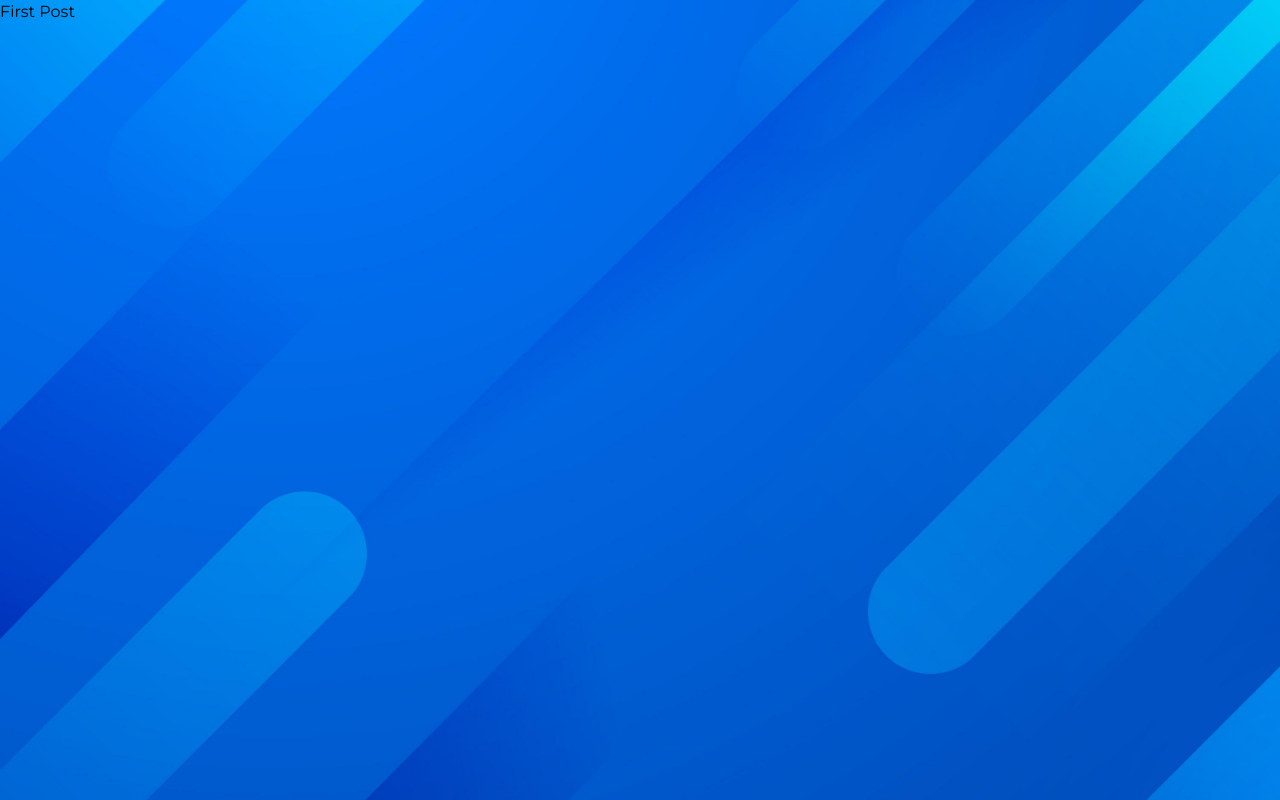
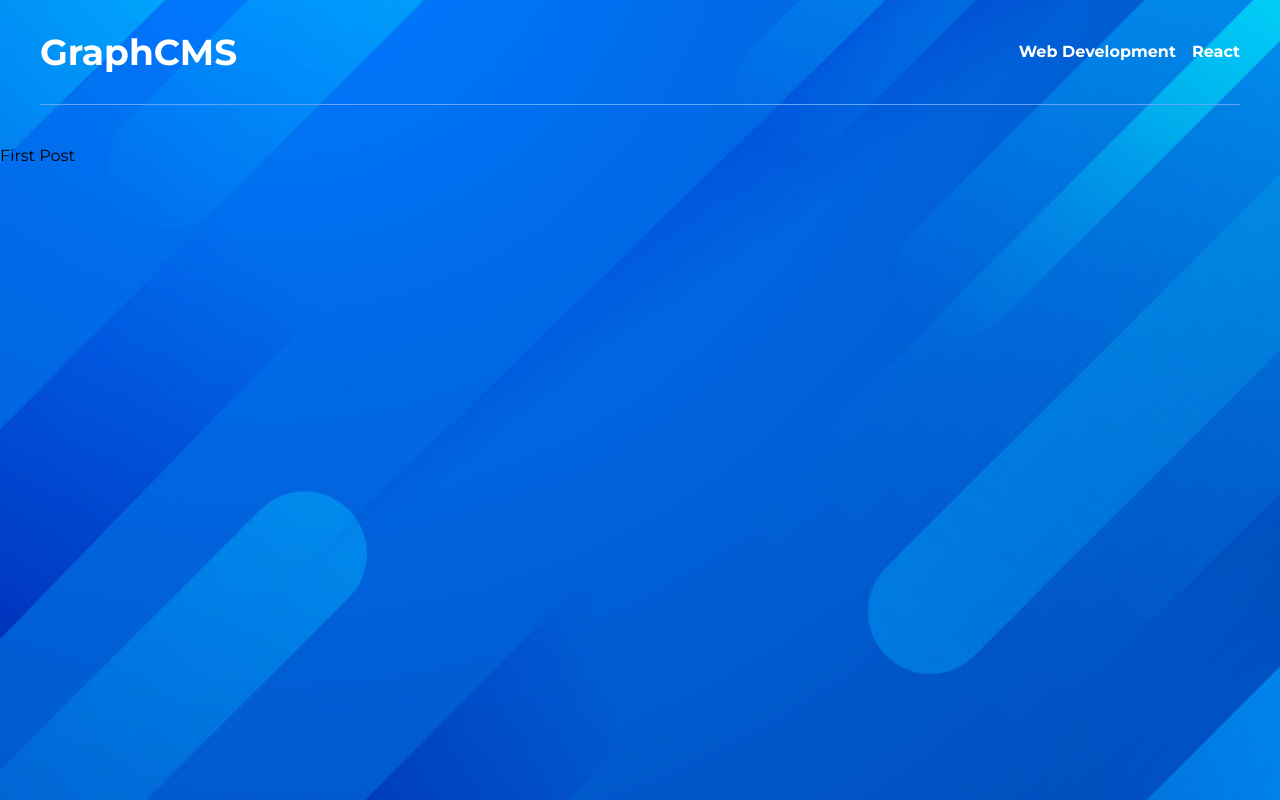
Before and after one commit to almazankaze/Blog, a Next.js app in the folder my-blog/: page /posts/first-post in a window 1280 px wide. Built offline with nearby package versions, Linux system fonts and the light colour scheme.

Commit message:
added header

```diff
--- /dev/null
+++ b/my-blog/components/Header.js
@@ -0,0 +1,35 @@
+import React, { useContext } from "react";
+
+import Link from "next/link";
+
+const categories = [
+  { name: "React", slug: "react" },
+  { name: "Web Development", slug: "web-dev" },
+];
+
+const Header = () => {
+  return (
+    <div className="container mx-auto px-10 mb-8">
+      <div className="border-b w-full inline-block border-blue-400 py-8">
+        <div className="md:float-left block">
+          <Link href="/">
+            <span className="cursor-pointer font-bold text-4xl text-white">
+              GraphCMS
+            </span>
+          </Link>
+        </div>
+        <div className="hidden md:floar-left md:contents">
+          {categories.map((cat) => (
+            <Link key={cat.slug} href={`/category/${cat.slug}`}>
+              <span className="md:float-right mt-2 align-middle text-white ml-4 font-semibold cursor-pointer">
+                {cat.name}
+              </span>
+            </Link>
+          ))}
+        </div>
+      </div>
+    </div>
+  );
+};
+
+export default Header;
--- /dev/null
+++ b/my-blog/components/Layout.js
@@ -0,0 +1,13 @@
+import React from "react";
+import { Header } from "./";
+
+const Layout = ({ children }) => {
+  return (
+    <>
+      <Header />
+      {children}
+    </>
+  );
+};
+
+export default Layout;
--- a/my-blog/components/index.js
+++ b/my-blog/components/index.js
@@ -1,3 +1,5 @@
 export { default as PostCard } from "./PostCard";
 export { default as Categories } from "./Categories";
 export { default as PostWidget } from "./PostWidget";
+export { default as Header } from "./Header";
+export { default as Layout } from "./Layout";
--- a/my-blog/pages/_app.tsx
+++ b/my-blog/pages/_app.tsx
@@ -1,9 +1,15 @@
+import React, { useEffect, useState } from "react";
+import { Layout } from "../components";
 import "../styles/globals.css";
 import "../styles/globals.scss";
 import type { AppProps } from "next/app";
 
 function MyApp({ Component, pageProps }: AppProps) {
-  return <Component {...pageProps} />;
+  return (
+    <Layout>
+      <Component {...pageProps} />
+    </Layout>
+  );
 }
 
 export default MyApp;
```
